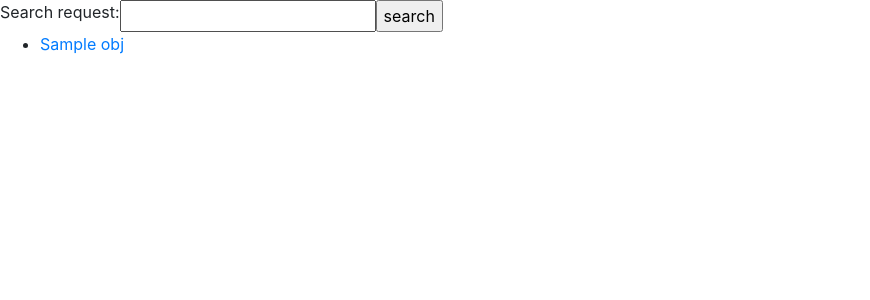
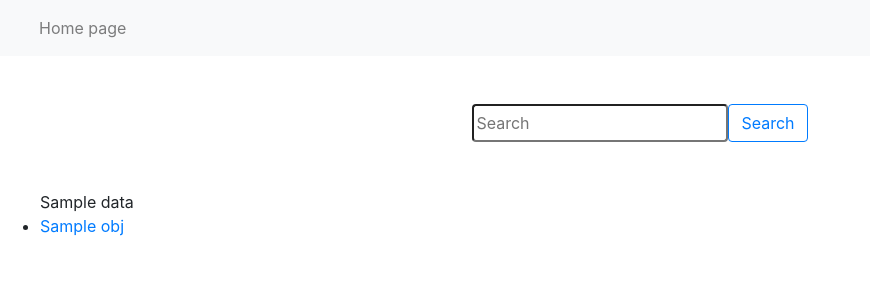
Before and after one commit to Krimat/torrent-searcher, a Django app: template templates/search/index.html in a window 1280 px wide. Shown: the top 300 px of the page, without its empty margins (0-870 px from the left). Run offline with Django 4.2, Linux system fonts and the light colour scheme; tables that the repository leaves empty hold one stand-in row (values such as "Sample post"); the template is opened without the code that fills it: values that come from a table or form of the project are taken from there, most other values are stand-ins (such as "Sample title", 1, 10 or a date in 2020); parts of the project's set-up code (start-up, migrations or seed data) failed here and were passed over; some libraries are stand-ins or nearby versions.

Commit message:
Changed index.html

```diff
--- a/search/forms.py
+++ b/search/forms.py
@@ -2,4 +2,16 @@ from django import forms
 
 
 class SearchForm(forms.Form):
-    search_request = forms.CharField(max_length=255, required=False)
+    search_request = forms.CharField(
+        max_length=255,
+        required=False,
+        label='',
+        widget=forms.TextInput(
+            attrs={
+                'class': 'rounded',
+                'type': 'search',
+                'placeholder': 'Search',
+
+            }
+        )
+    )
--- a/templates/search/index.html
+++ b/templates/search/index.html
@@ -15,16 +15,36 @@
     </title>
 </head>
 <body>
+    {% block navigation %}
+        <nav class="navbar navbar-expand-sm bg-light navbar-light">
+          <div class="container-fluid">
+            <ul class="navbar-nav">
+              <li class="nav-item">
+                <a class="nav-link" href="{% url 'search:index' %}">Home page</a>
+              </li>
+            </ul>
+          </div>
+        </nav>
+    {% endblock %}
+
     {% block sidebar %}
 
     {% endblock %}
     {% block content %}
-        <form action="" method="get" name="search-word" class="input-group">
+        <div class="d-flex justify-content-center p-5">
+            <div>
 
-            {{ form }}
-            <input type="button" value="search">
-        </form>
+                <form action="" method="get" name="search-word" class="input-group">
+                    {{ form }}
+                    <button class="btn btn-outline-primary" type="button">Search</button>
+                </form>
+            </div>
+
+        </div>
+
+
         <ul>
+        {{ data }}
             {% for obj in data %}
                 <li><a href="{{ obj.link }}">{{ obj.title }}</a>
                 </li>
```
